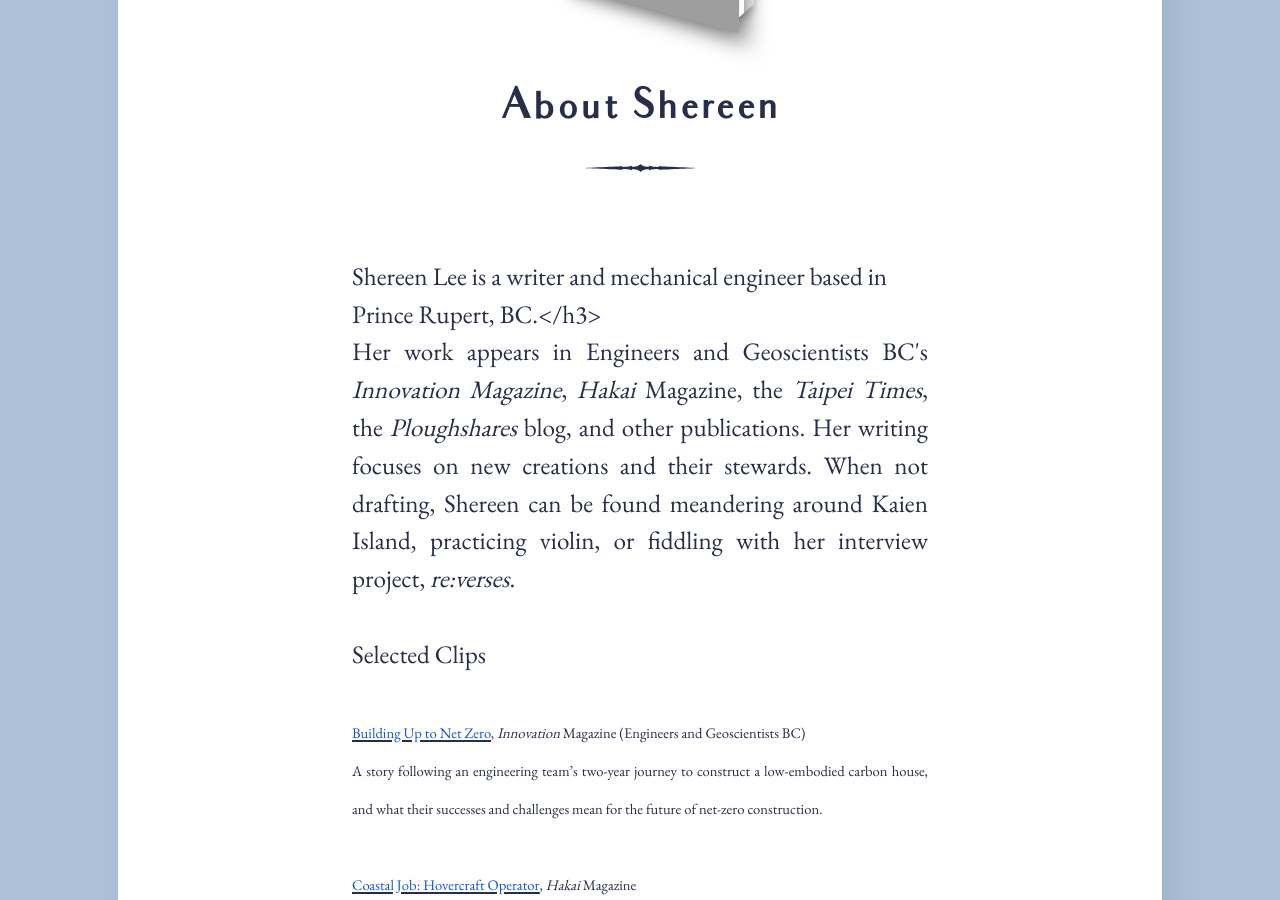
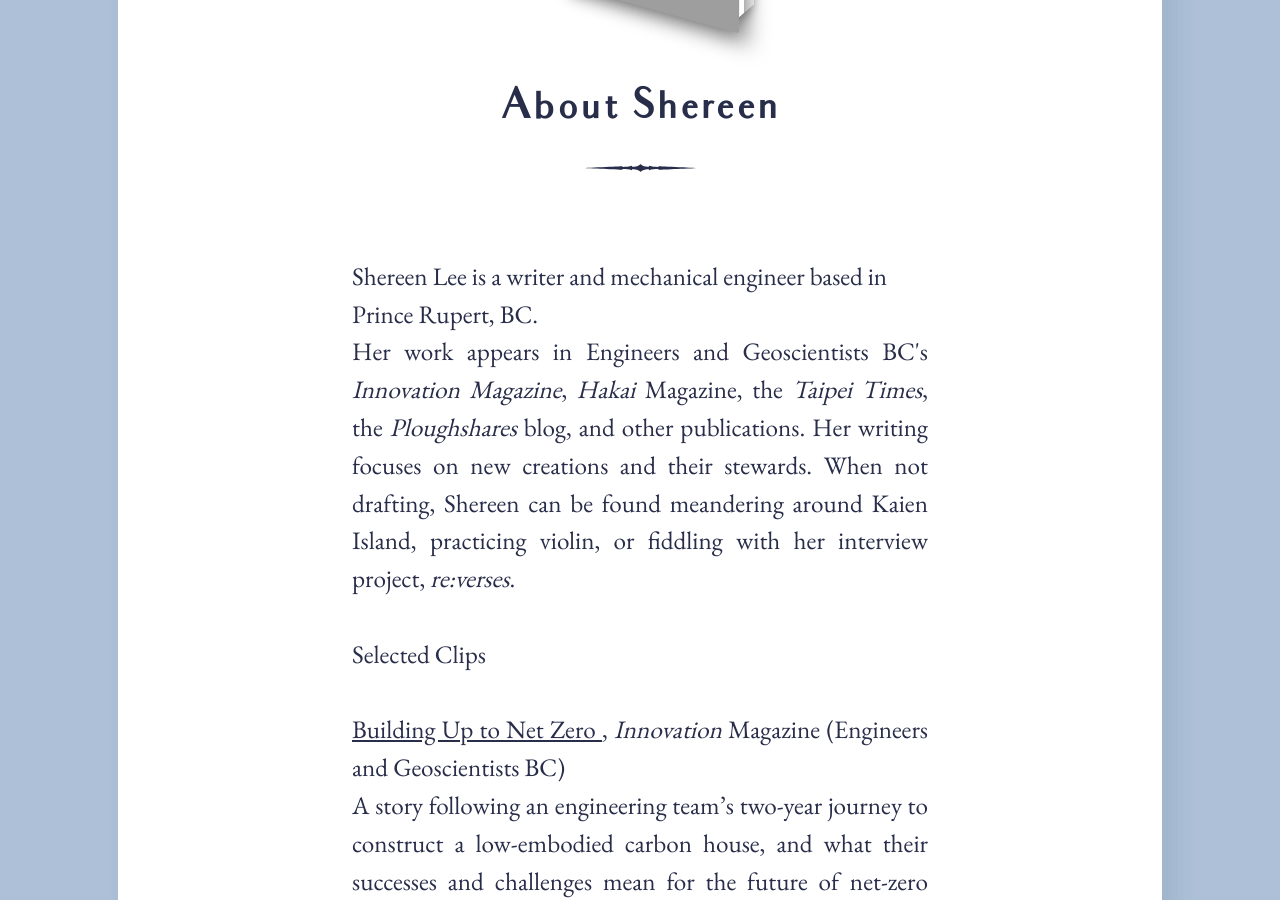
Before and after one commit to reversely/reverses-master, a Jekyll site: the page built from shereen.md, in a window 1280 px wide and 900 px high, scrolled down 717 px. Built offline with Jekyll 4.4.1, drawn with Linux system fonts in a browser that asks for light colours; some web fonts are replaced; grey boxes are pictures that could not be loaded.

Commit message:
Changes to about

```diff
--- a/shereen.md
+++ b/shereen.md
@@ -4,21 +4,58 @@
 image: \assets\images\Reverses.jpg
 permalink: /shereen.html
 ---
-<h3><b>Shereen Lee is a writer and mechanical engineer based in Prince Rupert, BC.</h3></b><br>
+<h3><b>Shereen Lee is a writer and mechanical engineer based in Prince Rupert, BC.</b><br>
 <p>Her work appears in Engineers and Geoscientists BC's <em>Innovation Magazine</em>, <em>Hakai</em> Magazine, the <em>Taipei Times</em>, the <em>Ploughshares</em> blog, and other publications. Her writing focuses on new creations and their stewards. When not drafting, Shereen can be found meandering around Kaien Island, practicing violin, or fiddling with her interview project, <em>re:verses</em>.<br><br>
 
-<p>Selected Clips<p>
-<p><br></p>
-<p><a href="https://user-yinucac.cld.bz/Innovation-July-August-2023/26/"><u><span style="color:#1155cc;font-size:11pt;">Building Up to Net Zero</span></u></a><span style="font-size:11pt;">,&nbsp;</span><em><span style="font-size:11pt;">Innovation</span></em><span style="font-size:11pt;">&nbsp;Magazine (Engineers and Geoscientists BC)</span></p>
-<p><span style="font-size:11pt;">A story following an engineering team&rsquo;s two-year journey to construct a low-embodied carbon house, and what their successes and challenges mean for the future of net-zero construction.</span></p><br>
-<p><a href="https://hakaimagazine.com/article-short/coastal-job-hovercraft-operator/"><u><span style="color:#1155cc;font-size:11pt;">Coastal Job: Hovercraft Operator</span></u></a><span style="font-size:11pt;">,&nbsp;</span><em><span style="font-size:11pt;">Hakai</span></em><span style="font-size:11pt;">&nbsp;Magazine</span></p>
-<p><span style="font-size:11pt;">An as-told-to story about Ian Cragg, who pilots and navigates a hovercraft as a first officer for the Canadian Coast Guard.</span></p>
-<p><br></p>
-<p><a href="https://ex-puritan.ca/conversation-jenkins-lee-2021/"><u><span style="color:#1155cc;font-size:11pt;">A Conversation With Carrie Jenkins</span></u></a><span style="font-size:11pt;">, The&nbsp;</span><em><span style="font-size:11pt;">Ex-Puritan</span></em></p>
-<p><span style="font-size:11pt;">An interview with philosopher Carrie Jenkins about madness, the unknowabilities in fictional characters, and Jenkins&rsquo; first novel,&nbsp;</span><em><span style="font-size:11pt;">Victoria Sees It</span></em><span style="font-size:11pt;">.</span></p>
-<p><br></p>
-<p><a href="https://prismmagazine.ca/2021/09/09/and-still-we-gallop-into-it-an-interview-with-kaveh-akbar/"><u><span style="color:#1155cc;font-size:11pt;">And Still, We Gallop Into It: A Conversation With Kaveh Akbar</span></u></a><span style="font-size:11pt;">,&nbsp;</span><em><span style="font-size:11pt;">PRISM</span></em><span style="font-size:11pt;">&nbsp;Magazine</span></p>
-<p><span style="font-size:11pt;">An interview with Kaveh Akbar about the nature of revelations, writing through a pandemic, and Akbar&rsquo;s poetry collection,&nbsp;</span><em><span style="font-size:11pt;">Pilgrim Bell</span></em><span style="font-size:11pt;">.</span></p>
-<p><br></p>
-<p><a href="https://theadroitjournal.org/issue-twenty-two-a-conversation-with-tracy-k-smith-the-adroit-journal/"><u><span style="color:#1155cc;font-size:11pt;">A Conversation With Tracy K. Smith</span></u></a><span style="font-size:11pt;">, The&nbsp;</span><em><span style="font-size:11pt;">Adroit</span></em><span style="font-size:11pt;">&nbsp;Journal</span></p>
-<p><span style="font-size:11pt;">An interview with U.S. Poet Laureate Tracy K. Smith about the revelations that shifted her writing, what defines art, and Smith&rsquo;s book,&nbsp;</span><em><span style="font-size:11pt;">Wade in the Water</span></em><span style="font-size:11pt;">.</span></p>
+<p>Selected Clips</p>
+<p></p>
+<p><br /></p>
+<p>
+<a href="https://user-yinucac.cld.bz/Innovation-July-August-2023/26/">
+<u><span>Building Up to Net Zero</span></u>
+</a>
+<span>,&nbsp;</span><em><span>Innovation</span></em><span>&nbsp;Magazine (Engineers and Geoscientists BC)</span>
+</p>
+<p><span>A story following an engineering team&rsquo;s two-year journey to construct a low-embodied carbon house, and what their successes and challenges mean for the future of net-zero construction.</span></p>
+<br />
+<p>
+<a href="https://hakaimagazine.com/article-short/coastal-job-hovercraft-operator/">
+<u><span>Coastal Job: Hovercraft Operator</span></u>
+</a>
+<span>,&nbsp;</span><em><span>Hakai</span></em><span>&nbsp;Magazine</span>
+</p>
+<p><span>An as-told-to story about Ian Cragg, who pilots and navigates a hovercraft as a first officer for the Canadian Coast Guard.</span></p>
+<p><br /></p>
+<p>
+<a href="https://ex-puritan.ca/conversation-jenkins-lee-2021/">
+<u><span>A Conversation With Carrie Jenkins</span></u>
+</a>
+<span>, The&nbsp;</span><em><span>Ex-Puritan</span></em>
+</p>
+<p>
+<span>An interview with philosopher Carrie Jenkins about madness, the unknowabilities in fictional characters, and Jenkins&rsquo; first novel,&nbsp;</span>
+<em><span>Victoria Sees It</span></em><span>.</span>
+</p>
+<p><br /></p>
+<p>
+<a href="https://prismmagazine.ca/2021/09/09/and-still-we-gallop-into-it-an-interview-with-kaveh-akbar/">
+<u><span>And Still, We Gallop Into It: A Conversation With Kaveh Akbar</span></u>
+</a>
+<span>,&nbsp;</span><em><span>PRISM</span></em><span>&nbsp;Magazine</span>
+</p>
+<p>
+<span>An interview with Kaveh Akbar about the nature of revelations, writing through a pandemic, and Akbar&rsquo;s poetry collection,&nbsp;</span><em><span style="font-size: 11pt;">Pilgrim Bell</span></em>
+<span>.</span>
+</p>
+<p><br /></p>
+<p>
+<a href="https://theadroitjournal.org/issue-twenty-two-a-conversation-with-tracy-k-smith-the-adroit-journal/">
+<u><span>A Conversation With Tracy K. Smith</span></u>
+</a>
+<span>, The&nbsp;</span><em><span>Adroit</span></em><span>&nbsp;Journal</span>
+</p>
+<p>
+<span>An interview with U.S. Poet Laureate Tracy K. Smith about the revelations that shifted her writing, what defines art, and Smith&rsquo;s book,&nbsp;</span>
+<em><span>Wade in the Water</span></em><span>.</span>
+</p>
+</h3>
```
